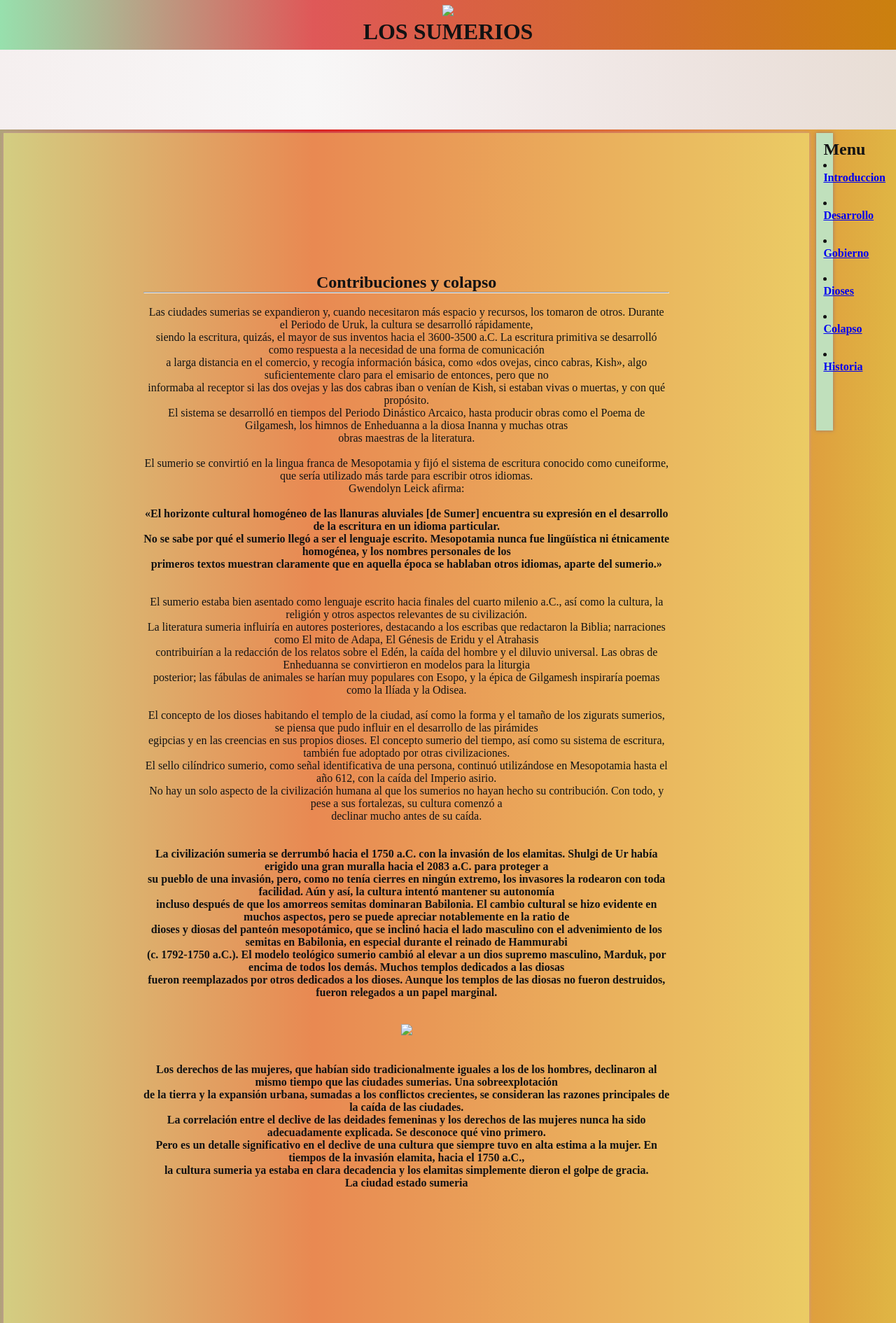
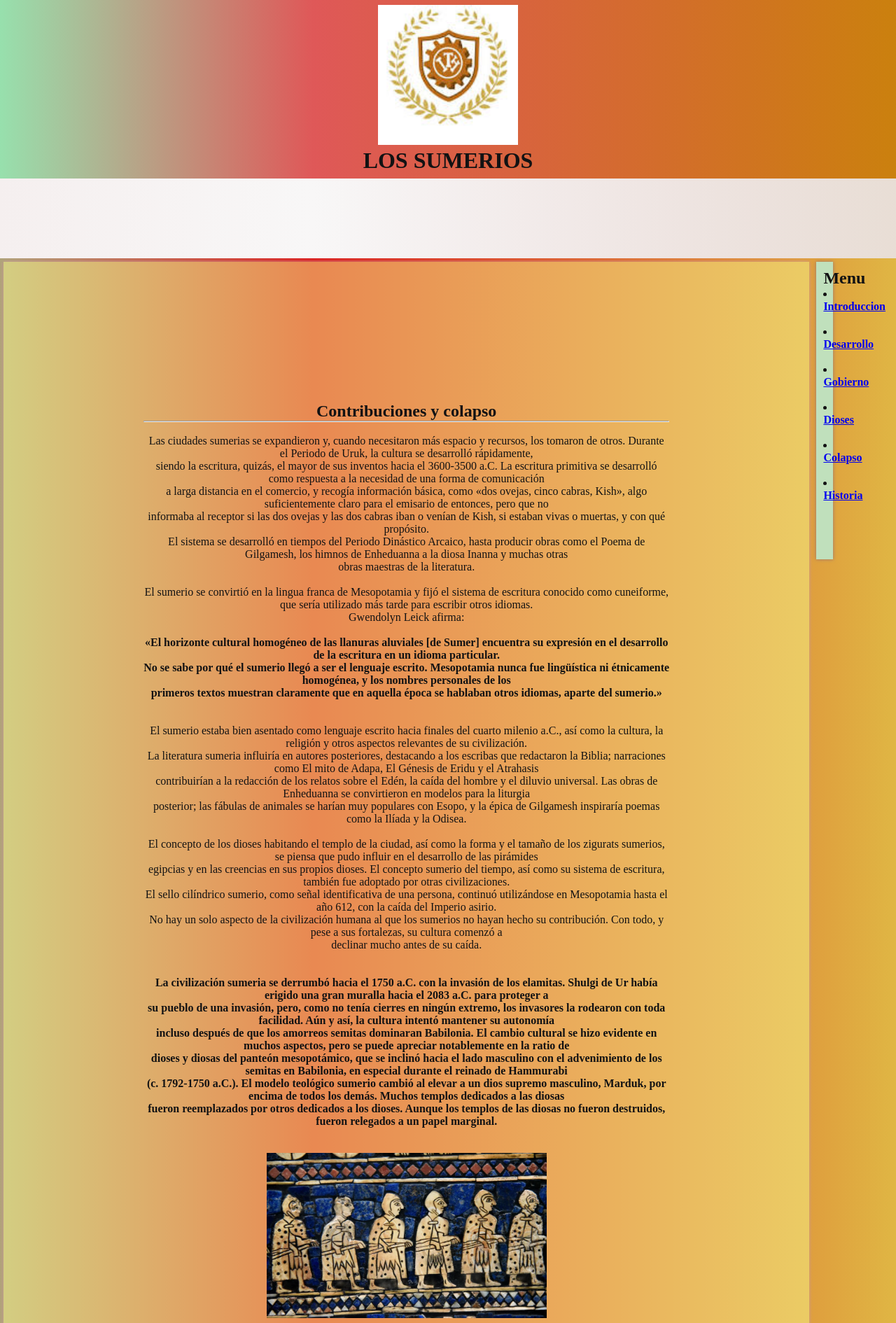
Before and after one commit to nathaly131/nathalyjk3, a plain HTML site: page colapso4.html in a window 1280 px wide. Shown: the top 1890 px of the page at 70% size. Drawn offline with Linux system fonts and the light colour scheme; files that its build step writes are made by us from their sources.

Commit message:
Update colapso4.html

```diff
--- a/colapso4.html
+++ b/colapso4.html
@@ -9,7 +9,7 @@
 <body>
 
     <header>
-        <img src="img/logo.jpg" width="200px" float="left" >
+        <img src="logo.jpg" width="200px" float="left" >
         <h1>LOS SUMERIOS</h1>
 
     </header>
@@ -70,7 +70,7 @@
              fueron reemplazados por otros dedicados a los dioses. Aunque los templos de las diosas no fueron destruidos, fueron relegados a un papel marginal.<br>
             <br>
             <br>
-            <center><img src="img/8428.jpg.webp" width="400px" float="left" ></center>
+            <center><img src="8428.jpg.webp" width="400px" float="left" ></center>
             <br>
             <br>
             <center><p>Los derechos de las mujeres, que habían sido tradicionalmente iguales a los de los hombres, declinaron al mismo tiempo que las ciudades sumerias. Una sobreexplotación<br>
```
